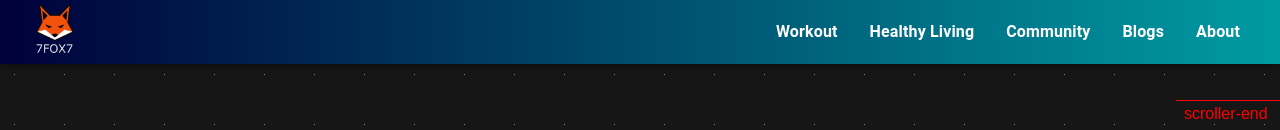
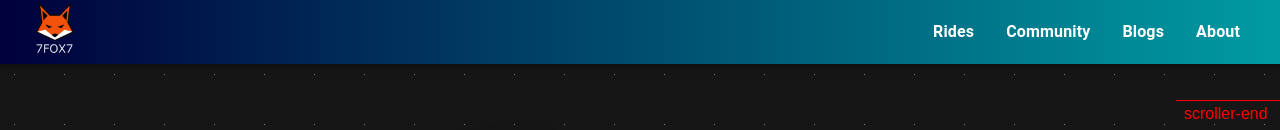
Before and after one commit to 7FOX7/moto-project, a React (Vite) app: page / in a window 1280 px wide. Shown: the top 130 px of the page. Built offline with nearby package versions, Linux system fonts and the light colour scheme; grey boxes are pictures that could not be loaded.

Commit message:
Replaced 'Workout' route with 'Rides' since it matches the theme better. Modified code accordingly

```diff
--- a/src/App.jsx
+++ b/src/App.jsx
@@ -12,7 +12,7 @@ import CustomLoadingBar from './customs/components/CustomLoadingBar'
 const Onboarding = lazy(() => import('./pages/Onboarding'))
 const Home = lazy(() => import('./pages/Home'))
 const Layout = lazy(() => import('./components/Layout/Layout'))
-const Workout = lazy(() => import('./pages/Workout'))
+const Rides = lazy(() => import('./pages/Rides'))
 
 function App() {
   return (
@@ -23,7 +23,7 @@ function App() {
           <Route path="/" element={<Layout />}>
             <Route index element={<Home />} />
             <Route path="onboarding" element={<Onboarding />} />
-            <Route path="workout" element={<Workout />} />
+            <Route path="rides" element={<Rides />} />
           </Route>
         </Routes>
       </Suspense>
--- a/src/components/Workout/Main.jsx
+++ /dev/null
@@ -1,14 +0,0 @@
-import Content from "../Shared/Content"
-
-const contentHeight = "300vh"
-const Main = () => {
-   return (
-      <Content
-         height={contentHeight}
-      >
-         <p>Hello from Workout</p>
-      </Content>
-   )
-}
-
-export default Main
--- a/src/data/navLinks.js
+++ b/src/data/navLinks.js
@@ -1,50 +1,23 @@
 const navLinks = [
    {
-      id: "workoutLink",
-      title: "Workout",
-      path: "/workout",
+      id: "ridesLink",
+      title: "Rides",
+      path: "/rides",
       subLinks: [
          {
-            id: "workoutVideos",
+            id: "ridesVideos",
             title: "Videos",
             path: "/videos"
          },
          {
-            id: "workoutPrograms",
-            title: "Programs",
-            path: "/programs"
+            id: "ridesEvents",
+            title: "Events",
+            path: "/events"
          },
          {
-            id: "workoutProgress",
-            title: "Progress",
-            path: "/progress"
-         }
-      ]
-   },
-   {
-      id: "healthyLivingLink",
-      title: "Healthy Living",
-      path: "/healthy-living",
-      subLinks: [
-         {
-            id: "healthyLivingFitness",
-            title: "Fitness",
-            path: "/articles"
-         },
-         {
-            id: "healthyLivingNutrition",
-            title: "Nutrition",
-            path: "/articles"
-         },
-         {
-            id: "healthyLivingRecipes",
-            title: "Healthy Recipes",
-            path: "/articles"
-         },
-         {
-            id: "healthyLivingMental",
-            title: "Mental Health",
-            path: "/articles"
+            id: "ridesArts",
+            title: "Arts",
+            path: "/arts"
          }
       ]
    },
@@ -57,6 +30,16 @@ const navLinks = [
             id: "communityDiscussions",
             title: "Discussions",
             path: "/discussions"
+         },
+         {
+            id: "communityTips",
+            title: "Tips",
+            path: "/tips"
+         },
+         {
+            id: "communityProfiles",
+            title: "Profiles",
+            path: "/profiles"
          }
       ]
    },
@@ -83,15 +66,10 @@ const navLinks = [
             path: "/faq"
          },
          {
-            id: "aboutCareers",
-            title: "Careers",
-            path: "/careers"
+            id: "aboutSupport",
+            title: "Support",
+            path: "/support"
          },
-         {
-            id: "aboutExperts",
-            title: "Experts",
-            path: "/experts"
-         }
       ]
    }
 ]
--- /dev/null
+++ b/src/pages/Rides.jsx
@@ -0,0 +1,16 @@
+import Main from "../components/Rides/Main"
+
+const Rides = () => {
+   return <Main />
+}
+
+export default Rides
+
+/*
+   Sample Routes:
+
+   1. Home (no subroutes)
+   2. About (FAQ, Careers, Experts),
+   3. Community (Discussions, Tips, Profiles)
+   4. Rides (Videos, Events, Arts)
+*/
--- a/src/pages/Workout.jsx
+++ /dev/null
@@ -1,7 +0,0 @@
-import Main from "../components/Workout/Main"
-
-const Workout = () => {
-   return <Main />
-}
-
-export default Workout
```
Also changed, not shown: src/Links.txt (deleted).
